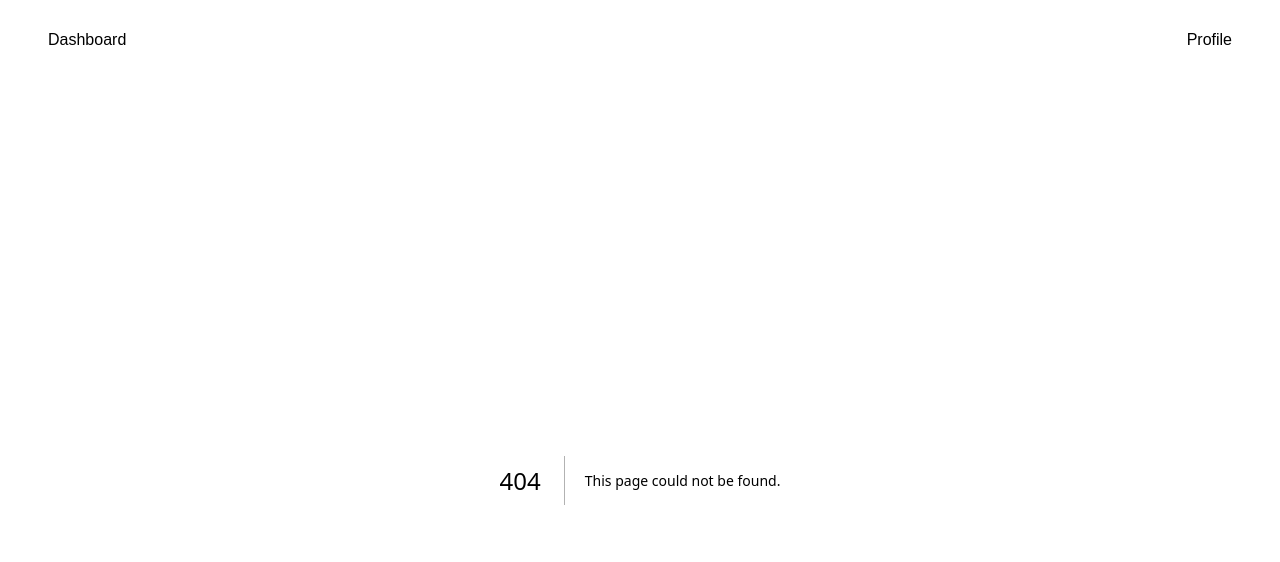
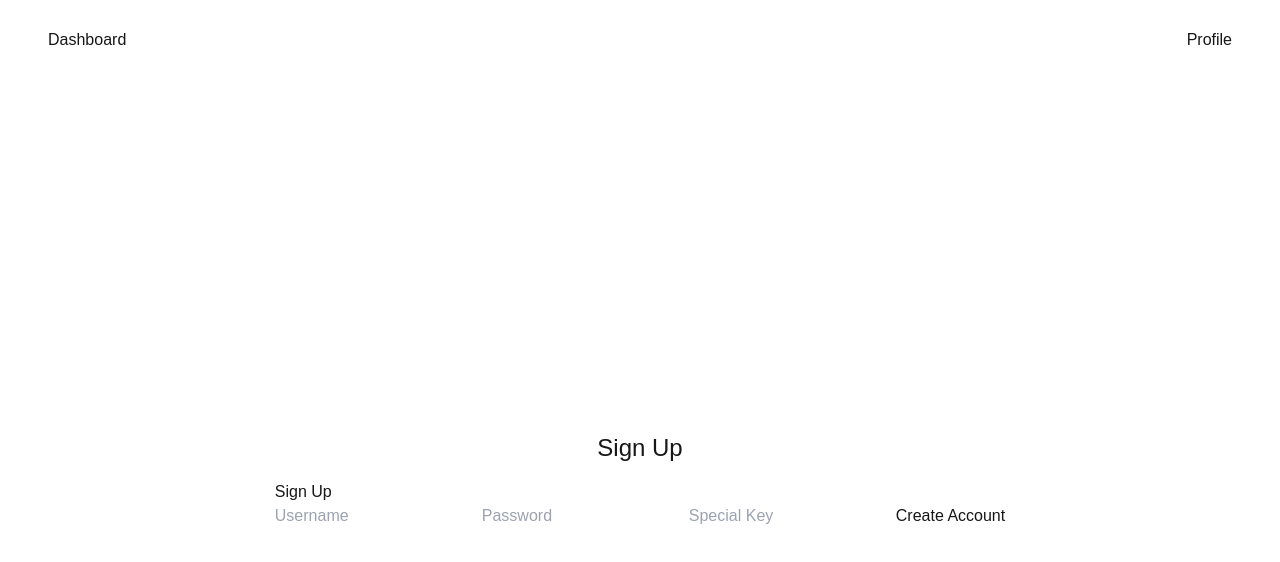
Before and after one commit to Indy-03-Flight-Data/nwkraft-web-app, a Next.js app: page /signup in a window 1280 px wide. Before the commit this address had no page. Shown: the top 562 px of the page. Built offline with nearby package versions, Linux system fonts and the light colour scheme.

Commit message:
Account stuff

```diff
--- a/database/db.ts
+++ b/database/db.ts
@@ -1,12 +1,12 @@
 //database/db.ts
 import { Pool } from 'pg';
 
-const connectionString = process.env.DATABASE_URL
+const connectionString = process.env.Database_URL
 
 const pool = new Pool({
     connectionString,
     ssl: {
-        rejectUnauthorized: true,
+        rejectUnauthorized: false,
     },
 });
 
--- a/package.json
+++ b/package.json
@@ -10,6 +10,8 @@
   },
   "dependencies": {
     "axios": "^1.7.7",
+    "bcrypt": "^5.1.1",
+    "bcryptjs": "^2.4.3",
     "next": "14.2.14",
     "pg": "^8.13.0",
     "react": "^18",
@@ -17,6 +19,7 @@
     "react-select": "^5.8.1"
   },
   "devDependencies": {
+    "@types/bcryptjs": "^2.4.6",
     "@types/node": "^20.16.10",
     "@types/pg": "^8.11.10",
     "@types/react": "^18.3.10",
--- /dev/null
+++ b/src/app/components/account/SignIn.tsx
@@ -0,0 +1,56 @@
+"use client";
+
+import { useState } from 'react';
+import axios from 'axios';
+
+export default function SignIn() {
+  const [username, setUsername] = useState<string>('');
+  const [password, setPassword] = useState<string>('');
+  const [message, setMessage] = useState<string>('');
+  const [loading, setLoading] = useState<boolean>(false); // Optional: Loading state
+
+  const handleSubmit = async (e: React.FormEvent<HTMLFormElement>) => {
+    e.preventDefault();
+    setLoading(true); // Set loading state
+
+    try {
+      const response = await axios.post('/api/signin', {
+        username,
+        password,
+      });
+
+      setMessage(response.data.message); // Handle success message
+      // Handle successful sign-in (e.g., redirect or store user session)
+    } catch (error) {
+      if (axios.isAxiosError(error)) {
+        setMessage(error.response?.data.message || 'An error occurred during sign-in');
+      } else {
+        setMessage('An unexpected error occurred');
+      }
+    } finally {
+      setLoading(false); // Reset loading state
+    }
+  };
+
+  return (
+    <form onSubmit={handleSubmit}>
+      <h1>Sign In</h1>
+      <input
+        type="text"
+        placeholder="Username"
+        value={username}
+        onChange={(e) => setUsername(e.target.value)}
+        required
+      />
+      <input
+        type="password"
+        placeholder="Password"
+        value={password}
+        onChange={(e) => setPassword(e.target.value)}
+        required
+      />
+      <button type="submit" disabled={loading}>Sign In</button>
+      {message && <p>{message}</p>}
+    </form>
+  );
+}
--- /dev/null
+++ b/src/app/components/account/SignUp.tsx
@@ -0,0 +1,64 @@
+"use client";
+
+import { useState } from 'react';
+import axios from 'axios';
+
+export default function SignUp() {
+  const [username, setUsername] = useState<string>('');
+  const [password, setPassword] = useState<string>('');
+  const [specialKey, setSpecialKey] = useState<string>('');
+  const [message, setMessage] = useState<string>('');
+  const [loading, setLoading] = useState<boolean>(false); // Optional: Loading state
+
+  const handleSubmit = async (e: React.FormEvent<HTMLFormElement>) => {
+    e.preventDefault();
+    setLoading(true); // Set loading state
+
+    try {
+      const response = await axios.post('/api/signup', {
+        username,
+        password,
+        specialKey,
+      });
+
+      setMessage(response.data.message); // Handle success message
+    } catch (error) {
+      if (axios.isAxiosError(error)) {
+        setMessage(error.response?.data.message || 'An error occurred while creating the account');
+      } else {
+        setMessage('An unexpected error occurred');
+      }
+    } finally {
+      setLoading(false); // Reset loading state
+    }
+  };
+
+  return (
+    <form onSubmit={handleSubmit}>
+      <h1>Sign Up</h1>
+      <input
+        type="text"
+        placeholder="Username"
+        value={username}
+        onChange={(e) => setUsername(e.target.value)}
+        required
+      />
+      <input
+        type="password"
+        placeholder="Password"
+        value={password}
+        onChange={(e) => setPassword(e.target.value)}
+        required
+      />
+      <input
+        type="text"
+        placeholder="Special Key"
+        value={specialKey}
+        onChange={(e) => setSpecialKey(e.target.value)}
+        required
+      />
+      <button type="submit" disabled={loading}>Create Account</button>
+      {message && <p>{message}</p>}
+    </form>
+  );
+}
--- a/src/app/page.tsx
+++ b/src/app/page.tsx
@@ -1,8 +1,15 @@
+import Link from 'next/link';
+
 export default function Home() {
   return (
     <>
-      <div>
-        <p>Some content</p>
+      <div className="grid justify-items-center">
+        <Link href="/signup">
+          <button className="rounded-full py-2 px-4 font-bold hover:text-green-700 bg-white text-black">Sign Up</button>
+        </Link>
+        <Link href="/signin">
+          <button className="rounded-full py-2 px-4 font-bold hover:text-green-700 bg-white text-black">Sign In</button>
+        </Link>
       </div>
     </>
   );
--- /dev/null
+++ b/src/app/signin/page.tsx
@@ -0,0 +1,10 @@
+import SignIn from "@/app/components/account/SignIn";
+
+export default function SignInPage() {
+  return (
+    <div className="flex flex-col items-center justify-center h-screen">
+      <h1 className="text-2xl mb-4">Sign In</h1>
+      <SignIn />
+    </div>
+  );
+}
--- /dev/null
+++ b/src/app/signup/page.tsx
@@ -0,0 +1,10 @@
+import SignUp from "@/app/components/account/SignUp";
+
+export default function SignUpPage() {
+  return (
+    <div className="flex flex-col items-center justify-center h-screen">
+      <h1 className="text-2xl mb-4">Sign Up</h1>
+      <SignUp />
+    </div>
+  );
+}
--- /dev/null
+++ b/src/pages/api/signin/route.ts
@@ -0,0 +1,33 @@
+import { NextApiRequest, NextApiResponse } from 'next';
+import { Pool } from 'pg';
+import bcrypt from 'bcryptjs'; // Make sure to install bcrypt
+
+const pool = new Pool({
+  connectionString: process.env.Database_URL,
+  ssl: {
+    rejectUnauthorized: false,
+  },
+});
+
+export default async (req: NextApiRequest, res: NextApiResponse) => {
+  if (req.method === 'POST') {
+    const { username, password } = req.body;
+
+    try {
+      const user = await pool.query('SELECT * FROM accounts WHERE username = $1', [username]);
+
+      if (user.rows.length === 0 || !(await bcrypt.compare(password, user.rows[0].password))) {
+        return res.status(401).json({ message: 'Invalid username or password' });
+      }
+
+      // Here you can implement session management (e.g., using cookies or JWT)
+      return res.status(200).json({ message: 'Signed in successfully' });
+    } catch (error) {
+      console.error(error);
+      return res.status(500).json({ error: 'Internal Server Error' });
+    }
+  } else {
+    res.setHeader('Allow', ['POST']);
+    res.status(405).end(`Method ${req.method} Not Allowed`);
+  }
+};
--- /dev/null
+++ b/src/pages/api/signup/route.ts
@@ -0,0 +1,39 @@
+import { NextApiRequest, NextApiResponse } from 'next';
+import { Pool } from 'pg';
+
+const pool = new Pool({
+  connectionString: process.env.Database_URL,
+  ssl: {
+    rejectUnauthorized: false,
+  },
+});
+
+export default async (req: NextApiRequest, res: NextApiResponse) => {
+  if (req.method === 'POST') {
+    const { username, password, specialKey } = req.body;
+    //console.log(req.body);
+
+    // Check if the special key matches the one in the .env file
+    if (specialKey !== process.env.Special_Key) {
+      return res.status(403).json({ message: 'Invalid special key' });
+    }
+
+    try {
+      // Check for existing username
+      const existingUser = await pool.query('SELECT * FROM accounts WHERE username = $1', [username]);
+      if (existingUser.rows.length > 0) {
+        return res.status(400).json({ message: 'Username already exists' });
+      }
+
+      // Create new user (consider hashing the password before storing)
+      await pool.query('INSERT INTO accounts (username, password) VALUES ($1, $2)', [username, password]);
+      return res.status(201).json({ message: 'Account created successfully' });
+    } catch (error) {
+      console.error(error);
+      return res.status(500).json({ error: 'Internal Server Error' });
+    }
+  } else {
+    res.setHeader('Allow', ['POST']);
+    res.status(405).end(`Method ${req.method} Not Allowed`);
+  }
+};
```
Also changed, not shown: 1 other file (tests, documents, lock files or other folders).
